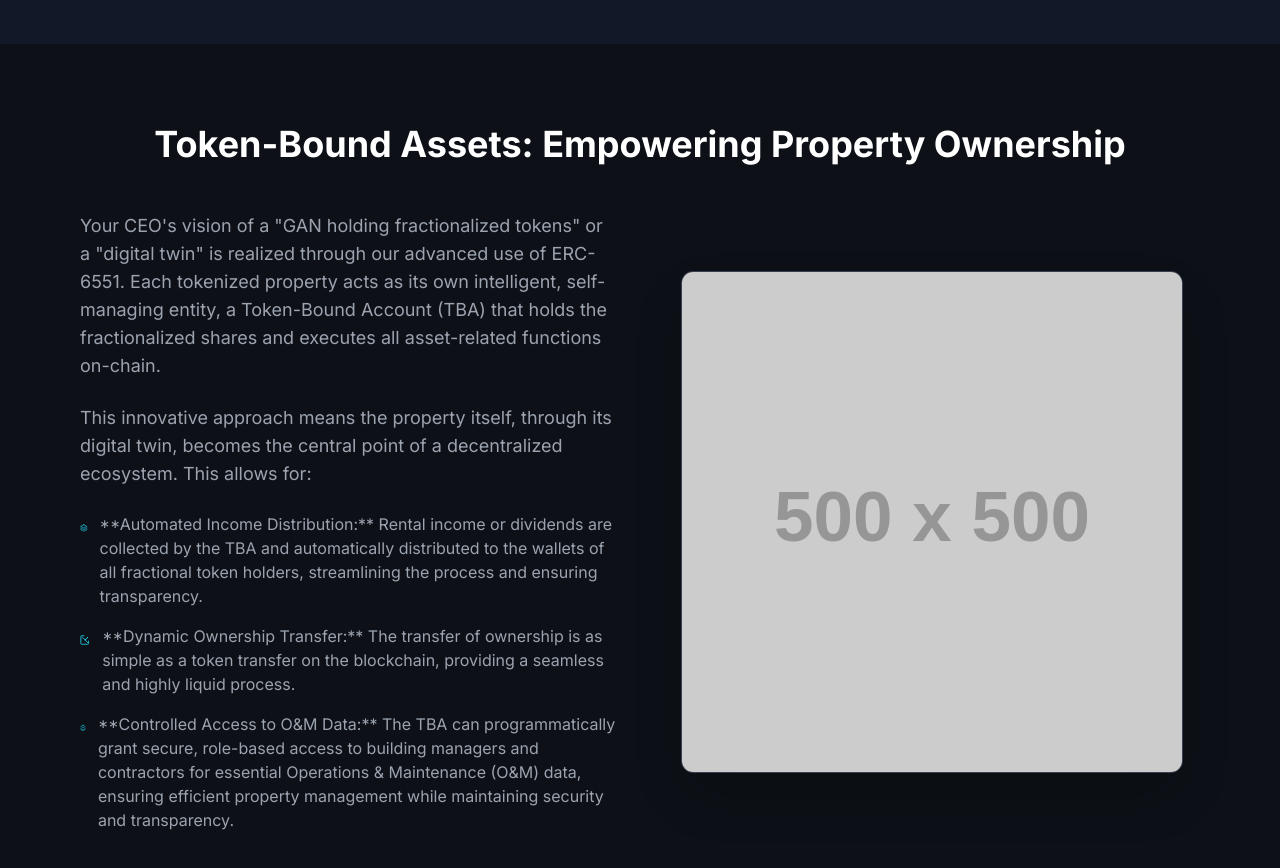
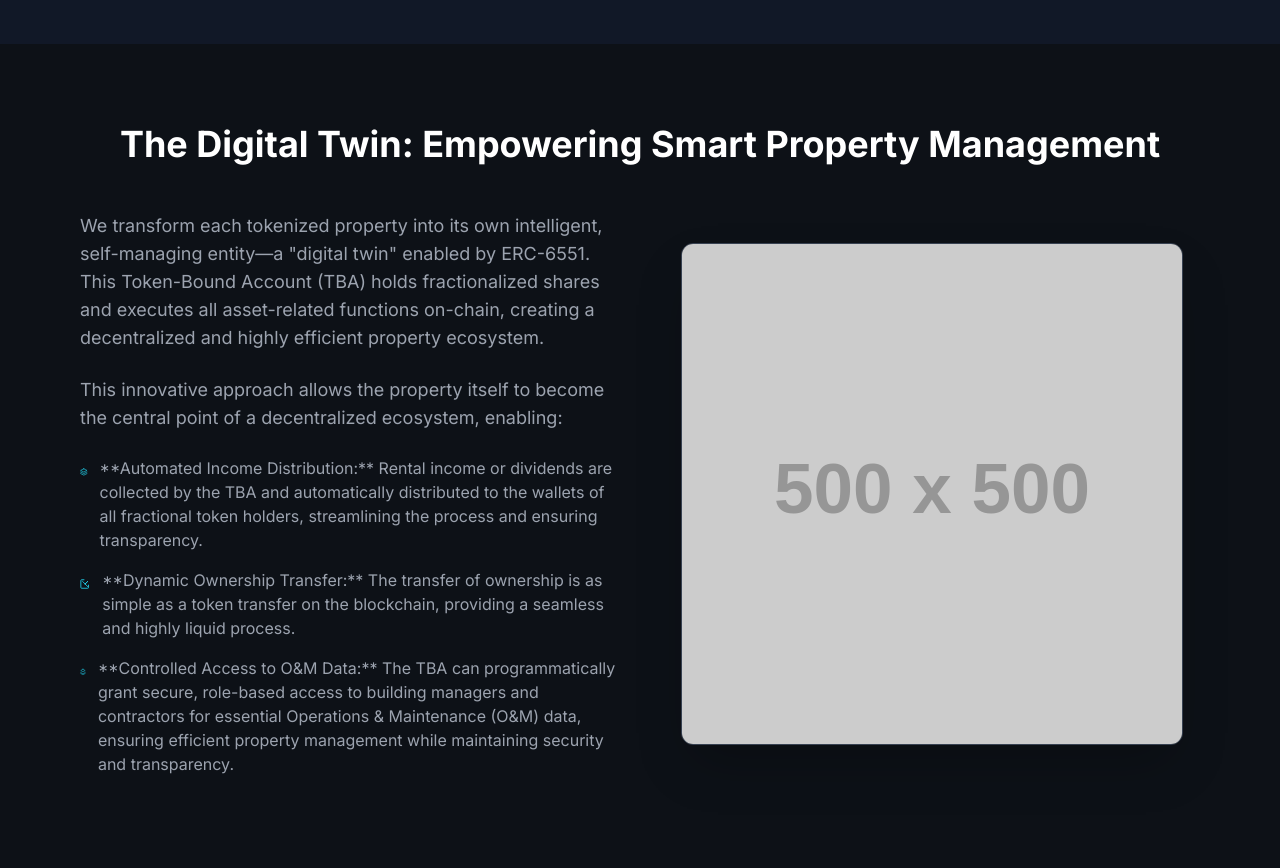
Before and after one commit to adhvaitaganesh/Portfolio-drafts, a plain HTML site: page dotBuild.html in a window 1280 px wide. Shown: the part 2480-3348 px from the top of the page. Drawn offline with nearby package versions, Linux system fonts and the light colour scheme; placeholder pictures from the web are drawn by us.

Commit message:
Update dotBuild.html

```diff
--- a/dotBuild.html
+++ b/dotBuild.html
@@ -148,17 +148,17 @@
         </div>
     </section>
 
-    <!-- Token-Bound Assets: Empowering Property Ownership Section -->
+    <!-- The Digital Twin: Empowering Smart Property Management Section -->
     <section class="py-20 px-6 sm:px-10 md:px-20">
         <div class="max-w-6xl mx-auto">
-            <h2 class="text-3xl sm:text-4xl font-bold mb-12 text-center text-white">Token-Bound Assets: Empowering Property Ownership</h2>
+            <h2 class="text-3xl sm:text-4xl font-bold mb-12 text-center text-white">The Digital Twin: Empowering Smart Property Management</h2>
             <div class="grid grid-cols-1 lg:grid-cols-2 gap-12 items-center">
                 <div class="lg:w-full">
                     <p class="text-lg text-gray-400 mb-6 animate-fadeIn" style="animation-delay: 0.2s;">
-                        Your CEO's vision of a "GAN holding fractionalized tokens" or a "digital twin" is realized through our advanced use of ERC-6551. Each tokenized property acts as its own intelligent, self-managing entity, a Token-Bound Account (TBA) that holds the fractionalized shares and executes all asset-related functions on-chain.
+                        We transform each tokenized property into its own intelligent, self-managing entity—a "digital twin" enabled by ERC-6551. This Token-Bound Account (TBA) holds fractionalized shares and executes all asset-related functions on-chain, creating a decentralized and highly efficient property ecosystem.
                     </p>
                     <p class="text-lg text-gray-400 mb-6 animate-fadeIn" style="animation-delay: 0.4s;">
-                        This innovative approach means the property itself, through its digital twin, becomes the central point of a decentralized ecosystem. This allows for:
+                        This innovative approach allows the property itself to become the central point of a decentralized ecosystem, enabling:
                     </p>
                     <ul class="space-y-4 text-gray-400 animate-fadeIn" style="animation-delay: 0.6s;">
                         <li class="flex items-start">
```
